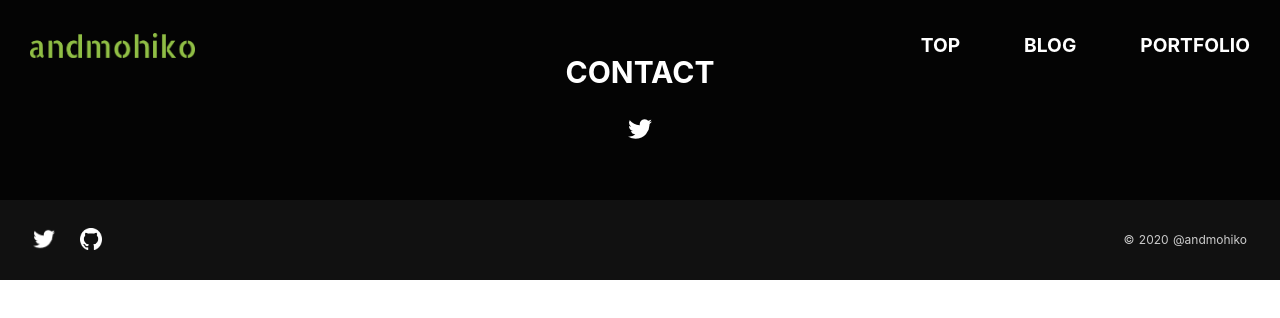
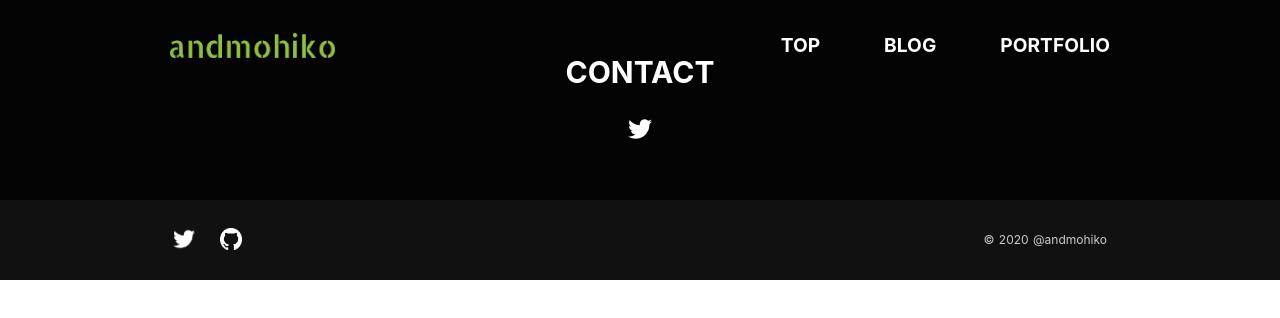
Before and after one commit to andmohiko/portfolio-site, a Nuxt app: page /contact in a window 1280 px wide. Shown: the top 318 px of the page. Built offline with nearby package versions, Linux system fonts and the light colour scheme.

Commit message:
fix width

```diff
--- a/components/Footer.vue
+++ b/components/Footer.vue
@@ -1,5 +1,6 @@
 <template>
   <div class="footer-container">
+    <section class="footer">
       <div class="links">
         <a href="https://twitter.com/andmohiko">
           <img src="~/assets/twitter.png" alt="twitter" />
@@ -13,16 +14,25 @@
           <small>© 2020 @andmohiko</small>
         </p>
       </div>
+    </section>
   </div>
 </template>
 
 <style scoped lang="scss">
 .footer-container {
+  background-color: #111;
+}
+.footer {
   height: 80px;
   background-color: #111;
   display: flex;
   padding: 33px;
   justify-content: space-between;
+
+  max-width: 1000px;
+  @media screen and (min-width: 1000px) {
+    margin-left: calc(100vw/2 - 500px);
+  }
 }
 
 .links {
--- a/components/Header.vue
+++ b/components/Header.vue
@@ -1,4 +1,5 @@
 <template>
+  <section class="header">
   <header class="header-container">
     <h1 class="header-logo">
       <a href="https://twitter.com/andmohiko">
@@ -19,6 +20,7 @@
       </ul>
     </nav>
   </header>
+  </section>
 </template>
 
 <style scoped lang="scss">
@@ -33,6 +35,10 @@
   justify-content: space-between;
   margin: 0 auto;
   padding: 0px 30px;
+  @media screen and (min-width: 1000px) {
+    width: 1000px;
+    margin-left: calc(100vw/2 - 500px);
+  }
 
   ul {
     display: flex;
@@ -51,6 +57,15 @@
     opacity: 0.7;
   }
 }
+
+// .header {
+  // width: 1000px;
+  // @media screen and (min-width: 1000px) {
+    // width: 1000px;
+    // margin-left: calc(100vw/2 - 500px);
+    // margin-right: calc(100vw/2 - 500px);
+//   }
+// }
 
 .header-logo {
   margin: 6px 0;
```
Lines whose indentation alone changed are shown as unchanged.
